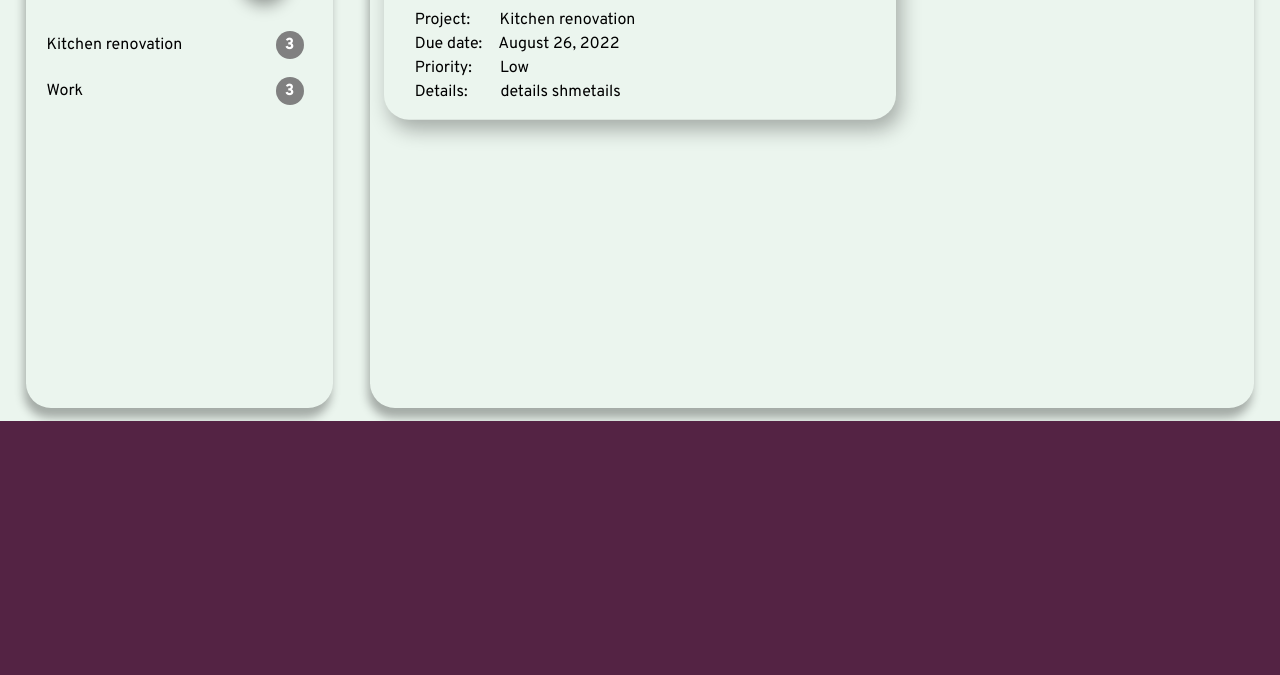
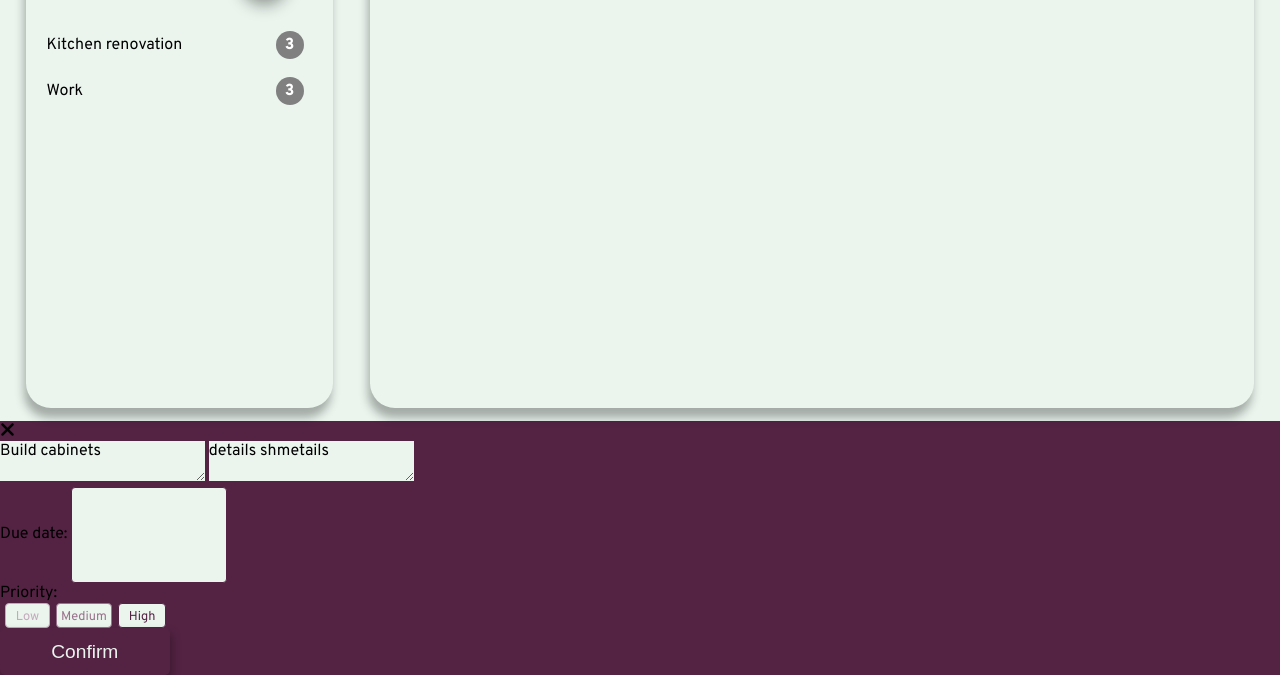
Before and after one commit to cynthem/Todo-list, a plain HTML site: page index.html in a window 1280 px wide. Shown: the part 379-1054 px from the top of the page. Before the commit the page ends 800 px from the top, so only its background shows below. Drawn offline with Linux system fonts and the light colour scheme.

Commit message:
Create edit card layout

```diff
--- a/index.html
+++ b/index.html
@@ -163,6 +163,45 @@
                 </div>
             </div>
         </div>
+        <div class="edit-card">
+            <div class="edit-cancel">
+                <i class="fa-solid fa-xmark fa-lg"></i>
+            </div>
+            <form class="edit-form">
+                <div class="edit-info">
+                    <div class="edit-text">
+                        <textarea class="edit-name">Build cabinets</textarea>
+                        <textarea class="edit-details">details shmetails</textarea>
+                    </div>
+                    <div class="edit-other">
+                        <div class="edit-date">
+                            <label class="date-title">Due date:</label>
+                            <input class="date-input" type="date">
+                        </div>
+                        <div class="edit-priority">
+                            <p class="priority-title">Priority:</p>
+                            <div class="priority-radios">
+                                <div class="radios-low">
+                                    <input type="radio">
+                                    <label class="priority-label low">Low</label>
+                                </div>
+                                <div class="radios-medium">
+                                    <input type="radio">
+                                    <label class="priority-label medium">Medium</label>
+                                </div>
+                                <div class="radios-high">
+                                    <input type="radio">
+                                    <label class="priority-label high">High</label>
+                                </div>
+                            </div>
+                        </div>
+                    </div>
+                </div>
+                <div class="edit-submit">
+                    <input type="submit" value="Confirm">
+                </div>
+            </form>
+        </div>
     </div>
     <script src=""></script>
 </body>
--- a/style.css
+++ b/style.css
@@ -641,6 +641,7 @@ input[type="radio"] {
     display: flex;
     flex-direction: column;
     padding-bottom: 1%;
+    display: none;
 }
 
 .notes-cancel {
```
